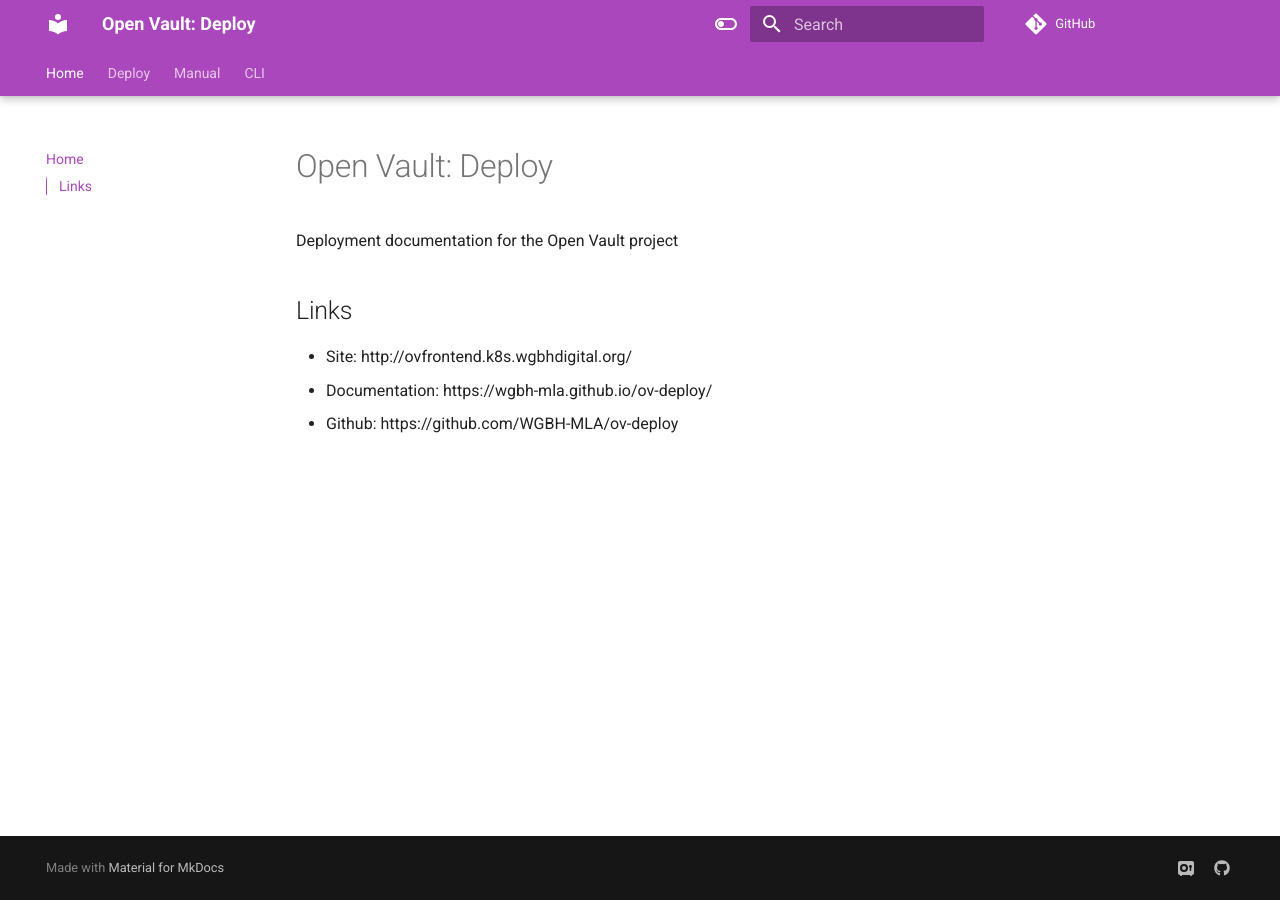
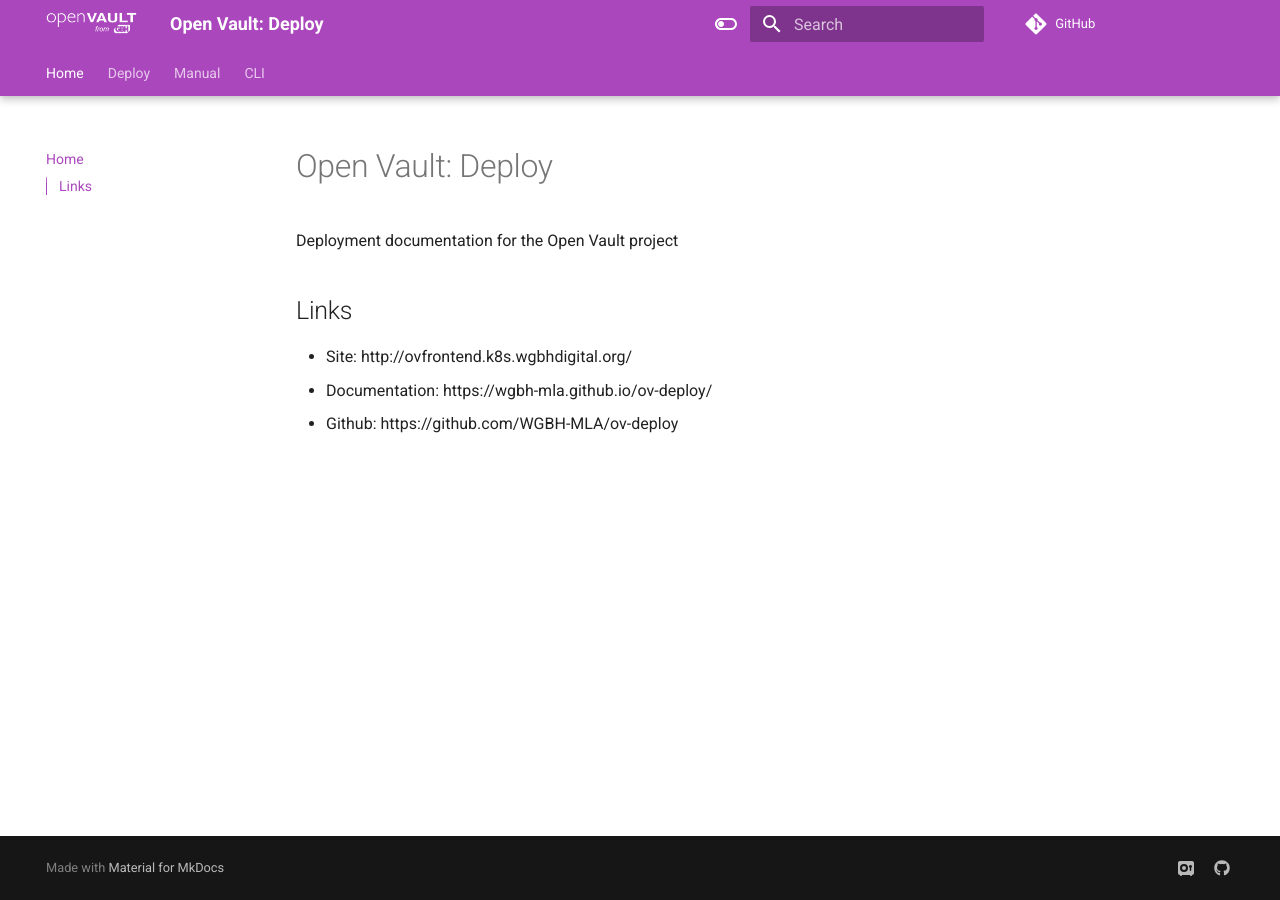
Before and after one commit to WGBH-MLA/ov-deploy, an MkDocs documentation site: the page built from docs/index.md, in a window 1280 px wide. Built offline with MkDocs 1.6.1 and Material for MkDocs 9.7.7, drawn with Linux system fonts in a browser that asks for light colours; comment, search, counter and statistics services are not loaded.

Commit message:
Add Open Vault logo

```diff
--- a/mkdocs.yml
+++ b/mkdocs.yml
@@ -40,6 +40,7 @@
 
 theme:
   name: material
+  logo: assets/ovlogo.png
   palette:
     - media: '(prefers-color-scheme: dark)'
       primary: purple
```
Also changed, not shown: docs/assets/ovlogo.png (added).
